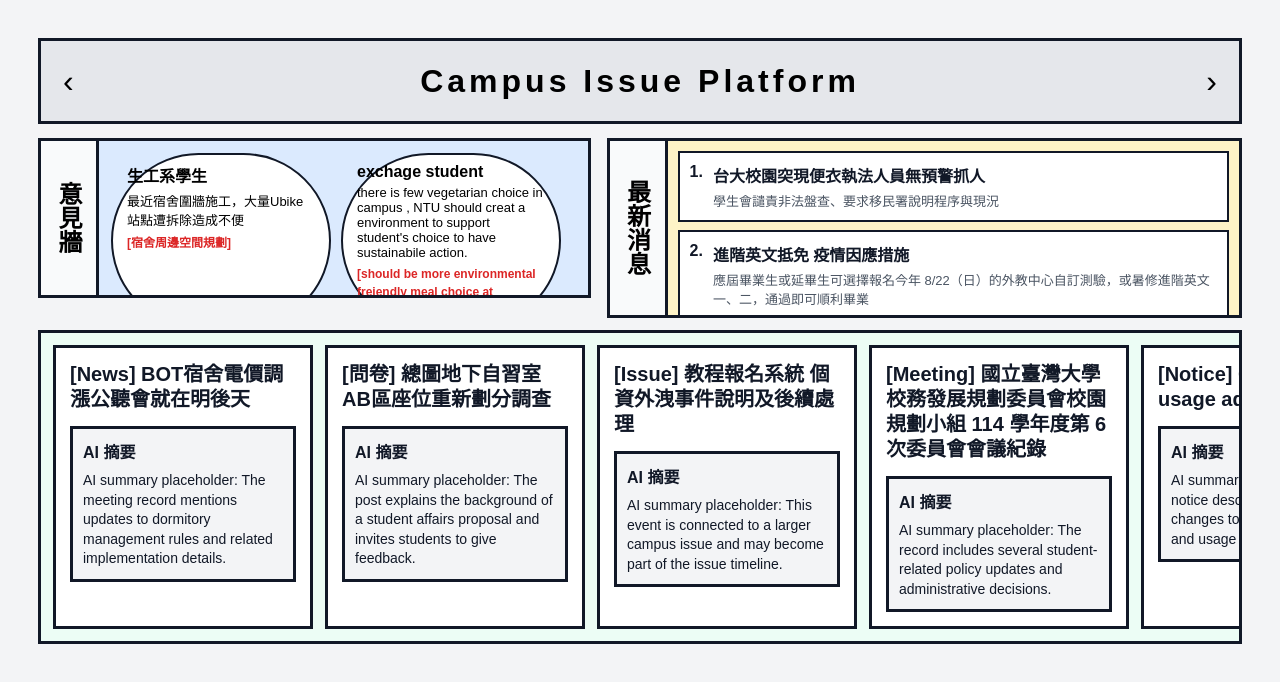
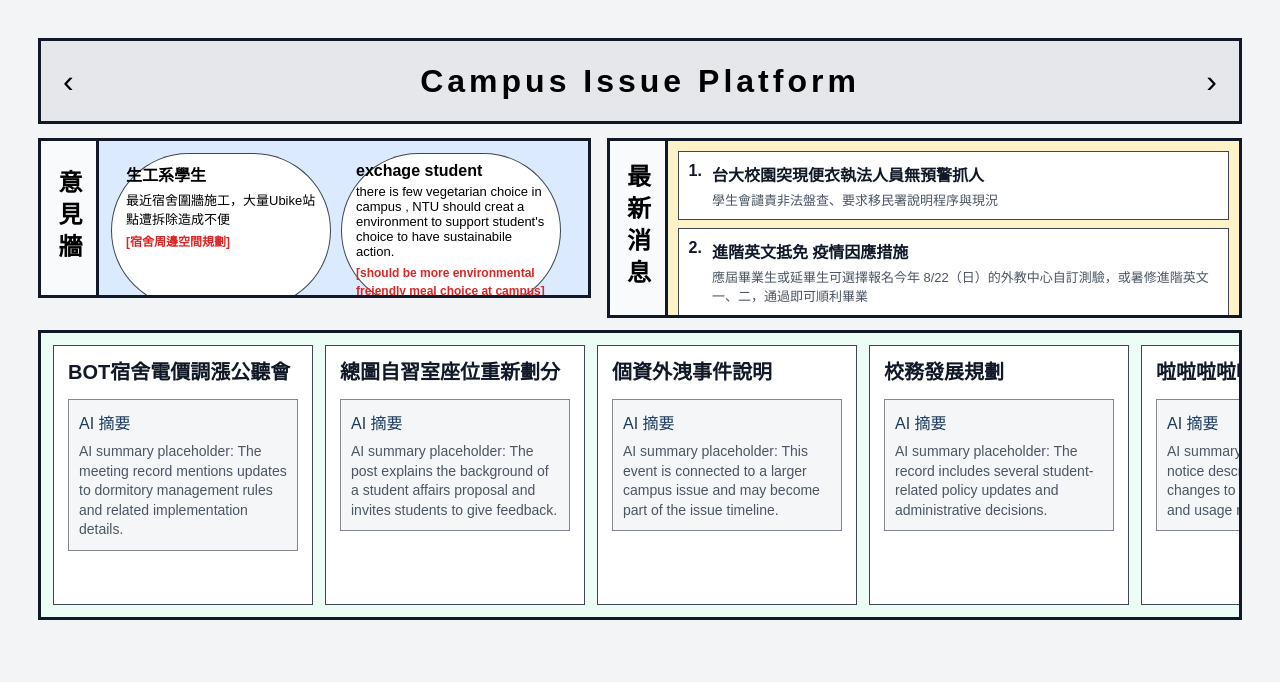
Before and after one commit to megumin0507/Campus_Issue_Platform, a React (Vite) app in the folder apps/frontend/: page / in a window 1280 px wide. Shown: the top 682 px of the page. Built offline with nearby package versions, Linux system fonts and the light colour scheme.

Commit message:
260505 版面調整

```diff
--- a/apps/frontend/src/pages/HomePage.tsx
+++ b/apps/frontend/src/pages/HomePage.tsx
@@ -50,31 +50,31 @@ const pseudoIssues: IssuePreview[] = [
 const pseudoEvents: EventPreview[] = [
   {
     id: "event-001",
-    title: "[News] BOT宿舍電價調漲公聽會就在明後天",
+    title: "BOT宿舍電價調漲公聽會",
     summary:
       "AI summary placeholder: The meeting record mentions updates to dormitory management rules and related implementation details.",
   },
   {
     id: "event-002",
-    title: "[問卷] 總圖地下自習室AB區座位重新劃分調查",
+    title: "總圖自習室座位重新劃分",
     summary:
       "AI summary placeholder: The post explains the background of a student affairs proposal and invites students to give feedback.",
   },
   {
     id: "event-003",
-    title: "[Issue] 教程報名系統 個資外洩事件說明及後續處理",
+    title: "個資外洩事件說明",
     summary:
       "AI summary placeholder: This event is connected to a larger campus issue and may become part of the issue timeline.",
   },
   {
     id: "event-004",
-    title: "[Meeting] 國立臺灣大學校務發展規劃委員會校園規劃小組 114 學年度第 6 次委員會會議紀錄",
+    title: "校務發展規劃",
     summary:
       "AI summary placeholder: The record includes several student-related policy updates and administrative decisions.",
   },
   {
     id: "event-005",
-    title: "[Notice] Campus space usage adjustment",
+    title: "啦啦啦啦啦",
     summary:
       "AI summary placeholder: The notice describes temporary changes to space reservation and usage rules.",
   },
@@ -160,7 +160,7 @@ export default function HomePage() {
                 <h2 style={styles.eventTitle}>{event.title}</h2>
 
                 <div style={styles.summaryBox}>
-                  <strong>AI 摘要</strong>
+                  <strong style={styles.summaryLabel}>AI 摘要</strong>
                   <p style={styles.summaryText}>{event.summary}</p>
                 </div>
 
@@ -173,6 +173,7 @@ export default function HomePage() {
 }
 
 const styles: Record<string, React.CSSProperties> = {
+  //頁面
   page: {
     minHeight: "100vh",
     backgroundColor: "#f3f4f6",
@@ -181,6 +182,7 @@ const styles: Record<string, React.CSSProperties> = {
     fontFamily: "Arial, Helvetica, sans-serif, Noto Serif TC",
   },
 
+  //上面那一條
   tab: {
     width: "220px",
     height: "30px",
@@ -226,6 +228,7 @@ const styles: Record<string, React.CSSProperties> = {
     margin: "0 14px 12px",
   },
 
+  //意見牆
   commentWall: {
     height: "160px",
     border: "3px solid #111827",
@@ -234,6 +237,7 @@ const styles: Record<string, React.CSSProperties> = {
     overflow: "hidden",
   },
 
+  //直排標題
   verticalLabel: {
     width: "58px",
     borderRight: "3px solid #111827",
@@ -244,7 +248,8 @@ const styles: Record<string, React.CSSProperties> = {
     fontSize: "24px",
     fontWeight: 700,
     backgroundColor: "#f9fafb",
-    fontFamily: "Noto Serif TC",
+    fontFamily: "Noto Serif TC", //字型
+    letterSpacing: "8px",  //字距
   },
 
   commentList: {
@@ -260,7 +265,7 @@ const styles: Record<string, React.CSSProperties> = {
   commentBubble: {
     maxWidth: "220px",
     backgroundColor: "#ffffff",
-    border: "2px solid #111827",
+    border: "1.5px solid #111827cc",
     borderRadius: "999px",
     padding: "8px 14px",
   },
@@ -303,7 +308,7 @@ const styles: Record<string, React.CSSProperties> = {
     gap: "10px",
     padding: "10px",
     marginBottom: "8px",
-    border: "2px solid #111827",
+    border: "1.5px solid #111827cc",
     backgroundColor: "#ffffff",
     color: "#111827",
     textDecoration: "none",
@@ -341,7 +346,7 @@ const styles: Record<string, React.CSSProperties> = {
   eventCard: {
     flex: "0 0 260px",
     minHeight: "260px",
-    border: "3px solid #111827",
+    border: "1.5px solid #111827cc",
     backgroundColor: "#ffffff",
     color: "#111827",
     textDecoration: "none",
@@ -358,15 +363,22 @@ const styles: Record<string, React.CSSProperties> = {
   },
 
   summaryBox: {
-    border: "3px solid #111827",
-    backgroundColor: "#f3f4f6",
+    border: "1px solid #11182780",
+    backgroundColor: "#f3f4f6cc", //最後兩位編碼是透明度，FF=100%、CC=80%、80=50%、40=25%、00=0%
     padding: "10px",
   },
 
   summaryText: {
     margin: "8px 0 0",
     fontSize: "14px",
+    color: "#4b5563", //字體顏色
     lineHeight: 1.4,
+  },
+
+  summaryLabel: {
+    fontSize: "16px",
+    color: "#1A3A5C",
+    fontWeight: 400, //字粗
   },
 
   eventFooter: {
```
